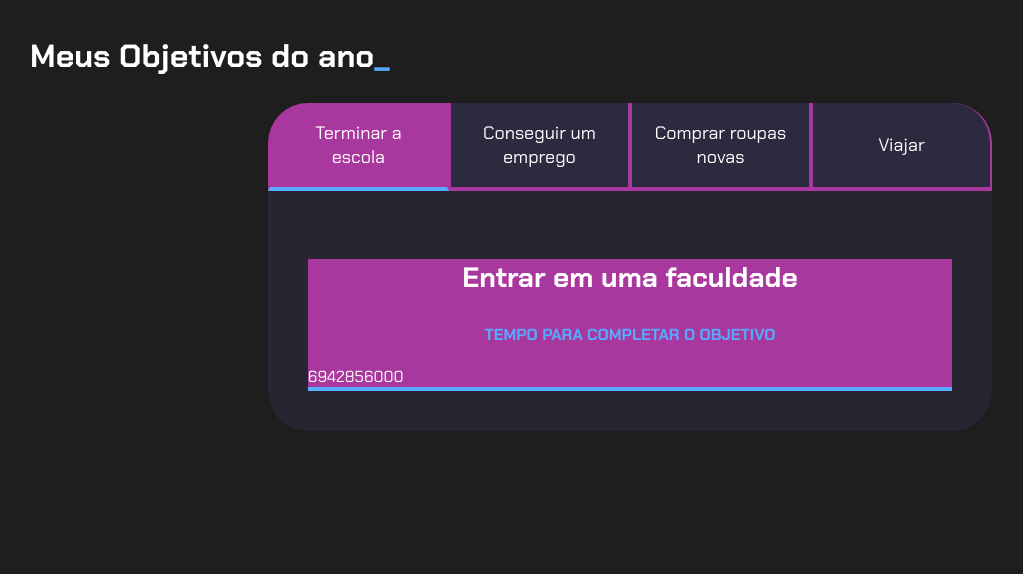
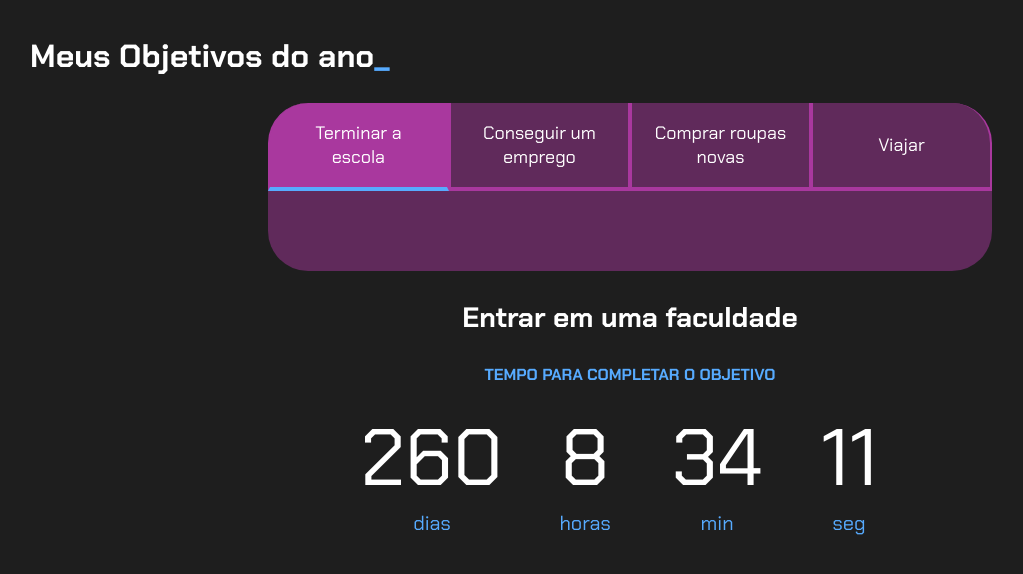
Before and after one commit to DriLopes08/Cronometro, a plain HTML site: page index.html in a window 1280 px wide. Shown: the whole page, without its empty margins (10-1033 px from the left). Drawn offline with Linux system fonts and the light colour scheme.

Commit message:
Add files via upload

```diff
--- a/index.html
+++ b/index.html
@@ -18,29 +18,99 @@
                 <button class="botao">Comprar roupas novas</button>
                 <button class="botao">Viajar</button>
             </div>
-            <div class="abas-textos">
+            <div class="abas-textos"></div>
                 <div class="aba-conteudo ativo">
                     <h3 class="aba-conteudo-titulo-principal">Entrar em uma faculdade</h3>
                     <h4 class="aba-conteudo-titulo-secundario">Tempo para completar o objetivo</h4>
-                    <div class="contador"></div>
+                    <div class="contador">
+                        <div class="contador-digito">
+                            <p class="contador-digito-numero" id="dias0"></p>
+                            <p class="contador-digito-texto">dias</p>
+                        </div>
+                        <div class="contador-digito">
+                            <p class="contador-digito-numero" id="horas0"></p>
+                            <p class="contador-digito-texto">horas</p>
+                        </div>
+                        <div class="contador-digito">
+                            <p class="contador-digito-numero" id="min0"></p>
+                            <p class="contador-digito-texto">min</p>
+                        </div>
+                        <div class="contador-digito">
+                            <p class="contador-digito-numero" id="seg0"></p>
+                            <p class="contador-digito-texto">seg</p>
+                        </div>
+                    </div>
                 </div>
                 <div class="aba-conteudo">
                     <h3 class="aba-conteudo-titulo-principal">Trabalhar com a minha profissão</h3>
                     <h4 class="aba-conteudo-titulo-secundario">Tempo para completar o objetivo</h4>
-                    <div class="contador"></div>
+                    <div class="contador">
+                        <div class="contador-digito">
+                            <p class="contador-digito-numero" id="dias1"></p>
+                            <p class="contador-digito-texto">dias</p>
+                        </div>
+                        <div class="contador-digito">
+                            <p class="contador-digito-numero" id="horas1"></p>
+                            <p class="contador-digito-texto">horas</p>
+                        </div>
+                        <div class="contador-digito">
+                            <p class="contador-digito-numero" id="min1"></p>
+                            <p class="contador-digito-texto">min</p>
+                        </div>
+                        <div class="contador-digito">
+                            <p class="contador-digito-numero" id="seg1"></p>
+                            <p class="contador-digito-texto">seg</p>
+                        </div>
+                    </div>
                 </div>
                 <div class="aba-conteudo">
                     <h3 class="aba-conteudo-titulo-principal">Ter um closet organizado</h3>
                     <h4 class="aba-conteudo-titulo-secundario">Tempo para completar o objetivo</h4>
-                    <div class="contador"></div>
+                    <div class="contador">
+                        <div class="contador-digito">
+                            <p class="contador-digito-numero" id="dias2"></p>
+                            <p class="contador-digito-texto">dias</p>
+                        </div>
+                        <div class="contador-digito">
+                            <p class="contador-digito-numero" id="horas2"></p>
+                            <p class="contador-digito-texto">horas</p>
+                        </div>
+                        <div class="contador-digito">
+                            <p class="contador-digito-numero" id="min2"></p>
+                            <p class="contador-digito-texto">min</p>
+                        </div>
+                        <div class="contador-digito">
+                            <p class="contador-digito-numero" id="seg2"></p>
+                            <p class="contador-digito-texto">seg</p>
+                        </div>
+                    </div>
                 </div>
                 <div class="aba-conteudo">
                     <h3 class="aba-conteudo-titulo-principal">Encontrar antigos amigos</h3>
                     <h4 class="aba-conteudo-titulo-secundario">Tempo para completar o objetivo</h4>
-                    <div class="contador"></div>
+                    <div class="contador">
+                        <div class="contador-digito">
+                            <p class="contador-digito-numero" id="dias3"></p>
+                            <p class="contador-digito-texto">dias</p>
+                        </div>
+                        <div class="contador-digito">
+                            <p class="contador-digito-numero" id="horas3"></p>
+                            <p class="contador-digito-texto">horas</p>
+                        </div>
+                        <div class="contador-digito">
+                            <p class="contador-digito-numero" id="min3"></p>
+                            <p class="contador-digito-texto">min</p>
+                        </div>
+                        <div class="contador-digito">
+                            <p class="contador-digito-numero" id="seg3"></p>
+                            <p class="contador-digito-texto">seg</p>
+                        </div>
+                    </div>
                 </div>
             </div>
         </div>
     </section>
     <script src="main.js"></script>
 </body>
+
+</html>
--- a/main.js
+++ b/main.js
@@ -15,7 +15,44 @@ for (let i = 0; i < botoes.length; i++) {
 }
 
 const contadores = document.querySelectorAll(".contador");
-const tempoObjetivo1 = new Date("2025-07-04T00:00:00");
-let tempoAtual = new Date();
+const tempoObjetivo1 = new Date("2025-12-31T00:00:00");
+const tempoObjetivo2 = new Date("2025-05-01T00:00:00");
+const tempoObjetivo3 = new Date("2025-06-20T00:00:00");
+const tempoObjetivo4 = new Date("2025-06-30T00:00:00");
 
-contadores[0].textContent = tempoObjetivo1 - tempoAtual;
+const tempos = [tempoObjetivo1, tempoObjetivo2, tempoObjetivo3, tempoObjetivo4];
+
+
+function calculaTempo(tempoObjetivo) {
+    let tempoAtual = new Date();
+    let tempoFinal = tempoObjetivo - tempoAtual;
+    let segundos = Math.floor(tempoFinal / 1000);
+    let minutos = Math.floor(segundos / 60);
+    let horas = Math.floor(minutos / 60);
+    let dias = Math.floor(horas / 24);
+
+    segundos %= 60;
+    minutos %= 60;
+    horas %= 24;
+    if (tempoFinal > 0) {
+        return [dias, horas, minutos, segundos];
+    } else {
+        return [0, 0, 0, 0];
+    }
+}
+
+function atualizaCronometro() {
+    for (let i = 0; i < contadores.length; i++) {
+        document.getElementById("dias" + i).textContent = calculaTempo(tempos[i])[0];
+        document.getElementById("horas" + i).textContent = calculaTempo(tempos[i])[1];
+        document.getElementById("min" + i).textContent = calculaTempo(tempos[i])[2];
+        document.getElementById("seg" + i).textContent = calculaTempo(tempos[i])[3];
+    }
+}
+
+function comecaCronometro() {
+    atualizaCronometro();
+    setInterval(atualizaCronometro, 1000);
+}
+
+comecaCronometro();
--- a/style.css
+++ b/style.css
@@ -1,3 +1,4 @@
+
 @import url('https://fonts.googleapis.com/css2?family=Chakra+Petch:wght@400;700&display=swap');
 
 :root {
@@ -5,8 +6,8 @@
     --verde: #57ABFF;
     --branco: #FFFFFF;
     --botao-ativo: #A9389E;
-    --botao-inativo: rgba(58, 55, 94, 0.5);
-    --texto-fundo: rgba(58, 55, 94, 0.3);
+    --botao-inativo: #a9389e79;
+    --texto-fundo: #a9389e79;
 }
 
 body {
@@ -61,7 +62,7 @@ body {
     display: block;
 }
 
-.ativo {
+.botao.ativo {
     background-color: var(--botao-ativo);
     border-bottom: 4px solid var(--verde);
 }
@@ -91,6 +92,30 @@ body {
     text-transform: uppercase;
 }
 
+.contador {
+    display: flex;
+    justify-content: center;
+    flex-wrap: wrap;
+}
+
+.contador-digito {
+    padding: 0 16px;
+    text-align: center;
+    min-width: 100px;
+}
+
+.contador-digito-numero {
+    font-size: 80px;
+    margin: 0;
+
+}
+
+.contador-digito-texto {
+    color: var(--verde);
+    font-size: 20px;
+    margin: 0;
+
+}
 
 @media screen and (min-width: 768px) {
     .botoes {
```
